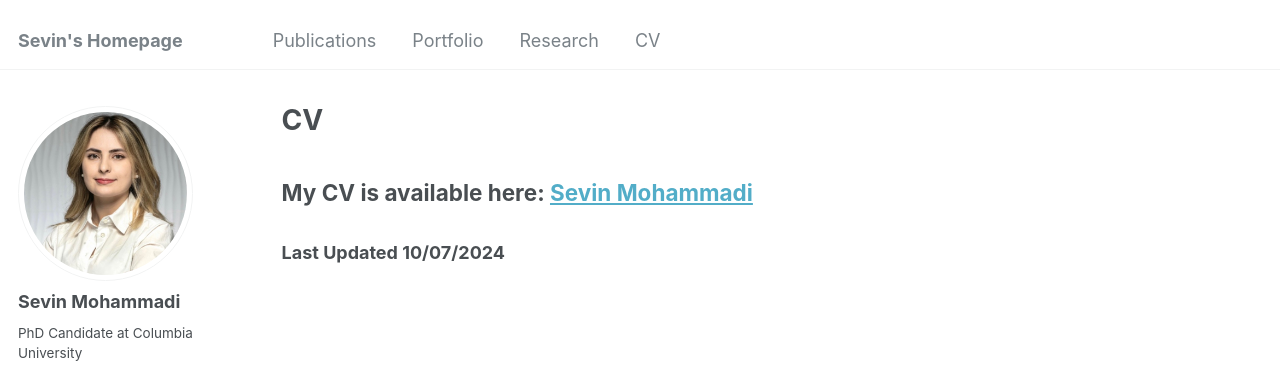
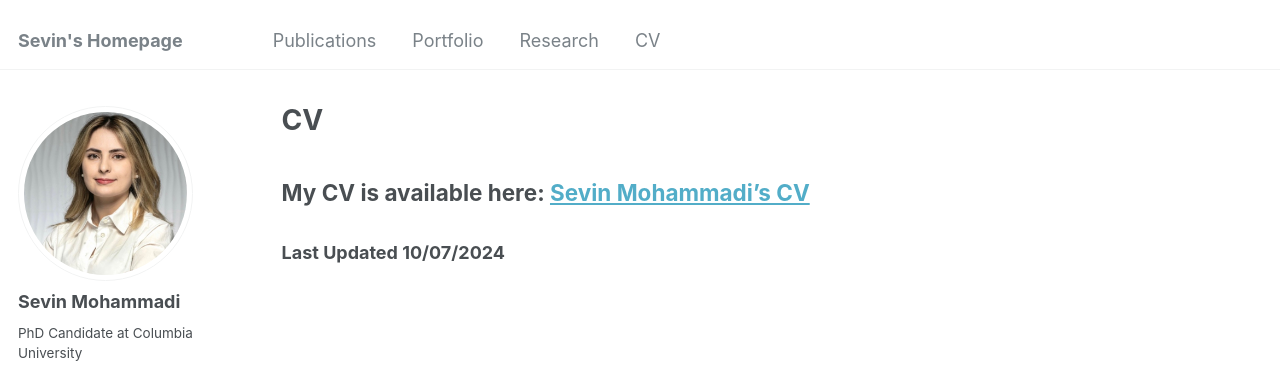
Before and after one commit to sev-90/sev-90.github.io, a Jekyll site: the page built from _pages/cv.md, in a window 1280 px wide. Shown: the top 374 px of the page. Built offline with Jekyll 4.4.1, drawn with Linux system fonts in a browser that asks for light colours; some web fonts are replaced.

Commit message:
Update cv.md

```diff
--- a/_pages/cv.md
+++ b/_pages/cv.md
@@ -11,5 +11,5 @@ redirect_from:
 {% include base_path %}
 {% include seo.html %}
 
-## My CV is available here: [Sevin Mohammadi](/files/mycv.pdf)
+## My CV is available here: [Sevin Mohammadi's CV](/files/mycv.pdf)
 ### Last Updated 10/07/2024
```
